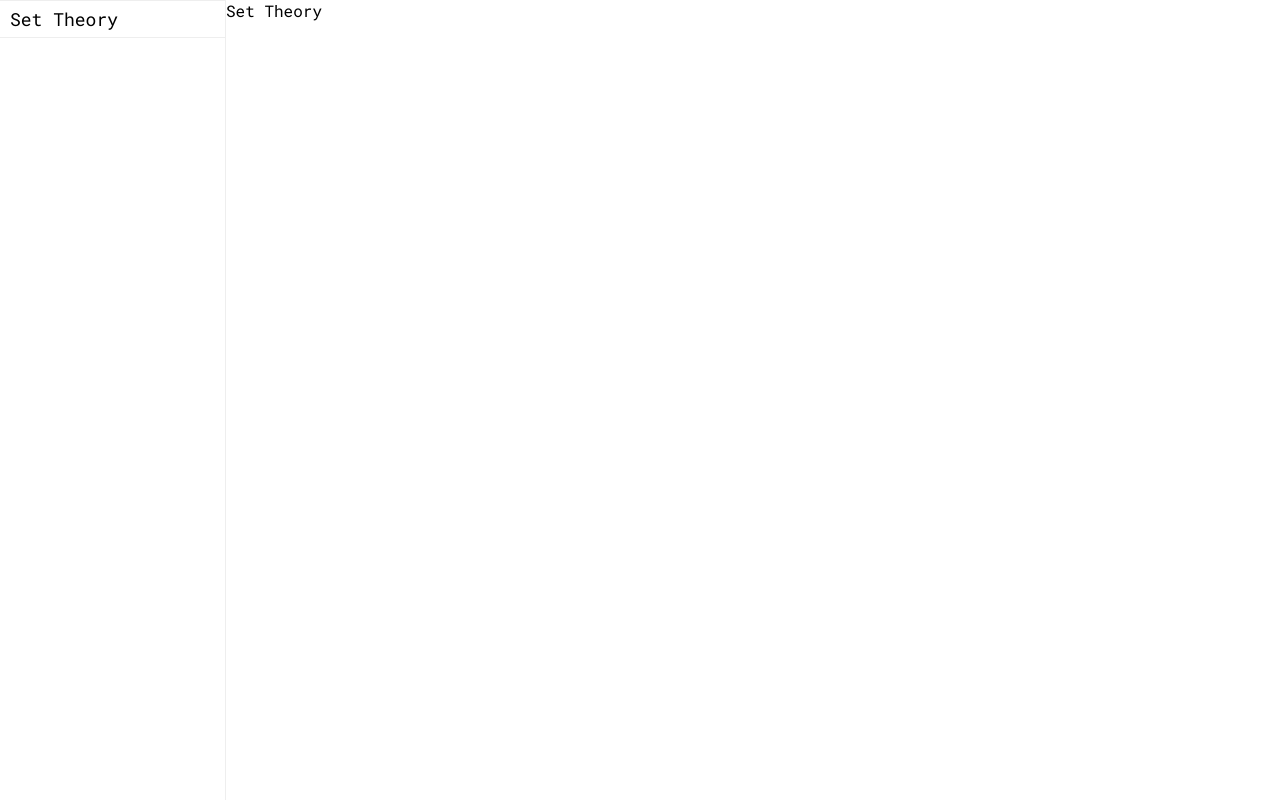
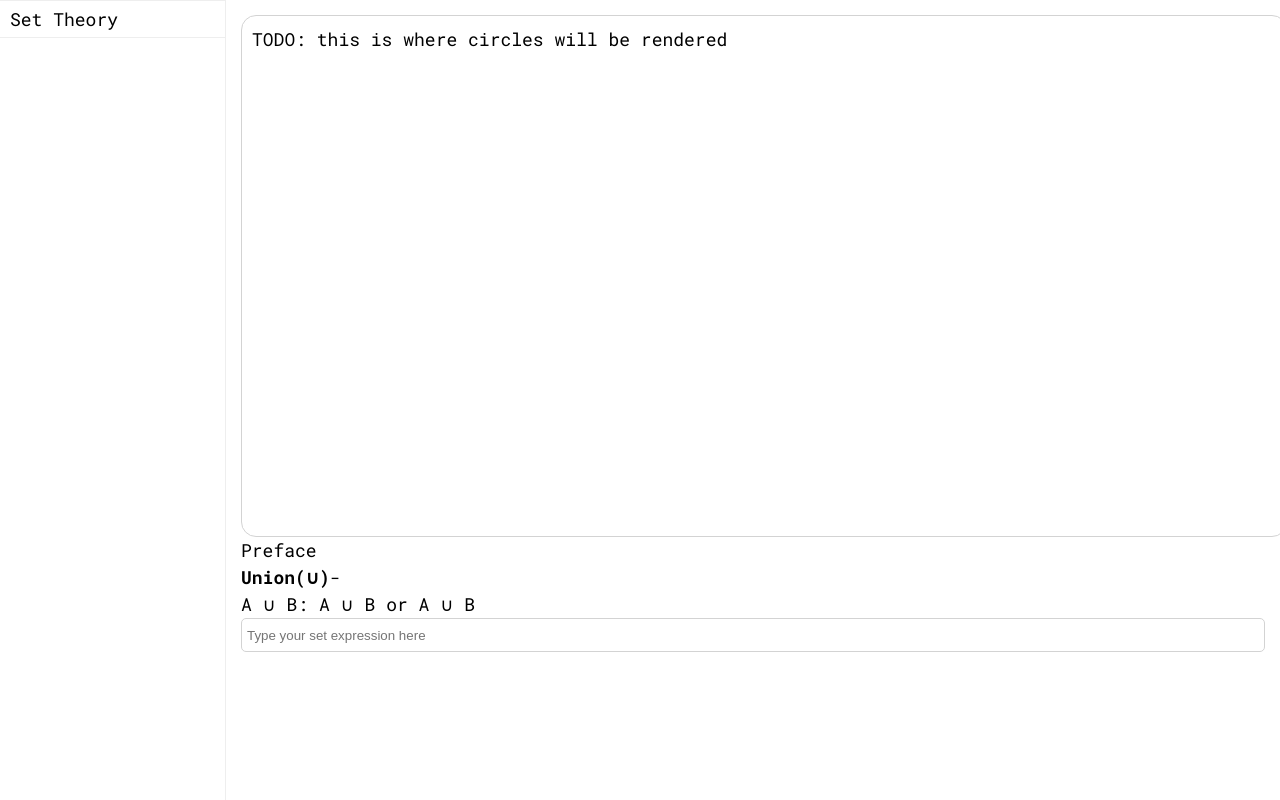
Before and after one commit to szimel/studious-matematicas, a React (Create React App) app: page /set-theory in a window 1280 px wide. Built offline with nearby package versions, Linux system fonts and the light colour scheme.

Commit message:
good start to set theory

```diff
--- a/src/components/custom/Text.tsx
+++ b/src/components/custom/Text.tsx
@@ -1,7 +1,7 @@
 import React from 'react';
 
 interface PDTextProps extends React.HTMLProps<HTMLDivElement> {
-  type?: 'default' | 'tooltip';
+  type?: 'default' | 'heading';
   color?: 'black' | 'white';
   style?: React.CSSProperties;
 }
@@ -31,13 +31,13 @@ const textStyles = {
   default: {
     fontFamily: 'RobotoMono',
     fontWeight: 400,
-    lineHeight: '21px',
+    lineHeight: '150%',
     fontSize: '18px',
   },
-  tooltip: {
-    fontFamily: 'RobotoMono-Regular',
-    fontWeight: 400,
-    lineHeight: '21px',
-    fontSize: '14px',
+  heading: {
+    fontFamily: 'RobotoMono',
+    fontWeight: 500,
+    lineHeight: '150%',
+    fontSize: '30px',
   },
 };
--- a/src/components/routes.tsx
+++ b/src/components/routes.tsx
@@ -15,9 +15,9 @@ const AppRoutes: React.FC = () => {
 
   return (
     <Router>
-      <div className="container">
+      <div className="routes-container">
         <SideBar items={items}/>
-        <div className="main-content">
+        <div className="routes-content">
           <Routes>
             <Route path="/set-theory" element={<SetTheory />} />
             {/* ... other routes */}
--- a/src/components/screens/SetTheory.tsx
+++ b/src/components/screens/SetTheory.tsx
@@ -1,10 +1,32 @@
-import React from 'react';
+import React, { useState } from 'react';
+import '../../css/set-theory.css';
+import { SMText } from '../custom/Text';
 
 export const SetTheory: React.FC = () => {
+  const [inputValue, setInputValue] = useState('');
+
+  const validateInput = (e: any) => {
+    const regex = /^[ABCUI() ]*$/; // Allow only A, B, C, U, I, parentheses, and space
+    if (!regex.test(e.target.value.toUpperCase())) {
+      e.preventDefault();
+    } else {setInputValue(e.target.value.toUpperCase());}
+  };
 
   return (
-    <div>
-      Set Theory
+    <div className='st-container'>
+      <div className='st-box'>
+        <SMText>TODO: this is where circles will be rendered</SMText>
+      </div>
+      <SMText>Preface</SMText>
+      <SMText type='default'><b>Union(&cup;)</b>-</SMText>
+      <SMText>A ∪ B: A &cup; B or A &#8746; B</SMText>
+      <input
+        type="text"
+        id="setInput"
+        placeholder="Type your set expression here"
+        onChange={(e) => validateInput(e)}
+        value={inputValue}
+      />
     </div>
   );
 };
--- a/src/css/routes.css
+++ b/src/css/routes.css
@@ -1,20 +1,22 @@
-.container {
+.routes-container {
   display: flex;
   height: 100vh;
+  flex-direction: row;
 }
 
 .sidebar {
   width: 25%;
 }
 
-.main-content {
+.routes-content {
   flex: 1;
 }
 
 /* Responsive adjustments for smaller screens */
 @media screen and (max-width: 1000px) {
   /* so header can be displayed */
-  .container {
+  .routes-container {
+    display: flex;
     flex: 1;
     flex-direction: column;
     width: 100%;
@@ -24,7 +26,7 @@
     width: 100%;
   }
 
-  .main-content {
+  .routes-content {
     flex: 1;
   }
 }
--- /dev/null
+++ b/src/css/set-theory.css
@@ -0,0 +1,21 @@
+.st-container {
+  margin: 150;
+  display: flex;
+  flex-direction: column;
+  padding: 15px;
+}
+
+.st-box {
+  border-radius: 15px;
+  border: 1px solid #d3d3d3;
+  width: 100%;
+  height: 500px;
+  padding: 10px;
+}
+
+#setInput {
+  height: 30px;
+  border-radius: 5px;
+  border: 1px solid #d3d3d3;
+  padding-left: 5px;
+}
```
